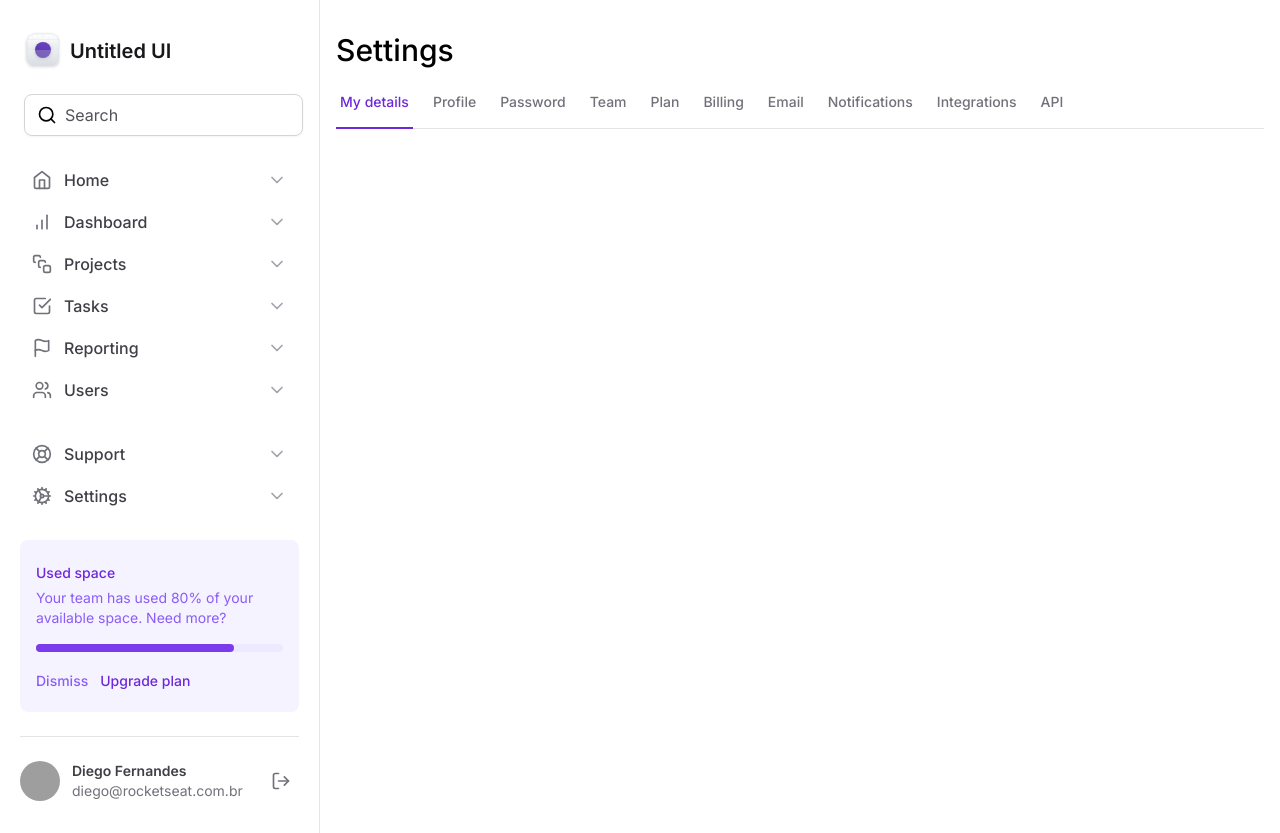
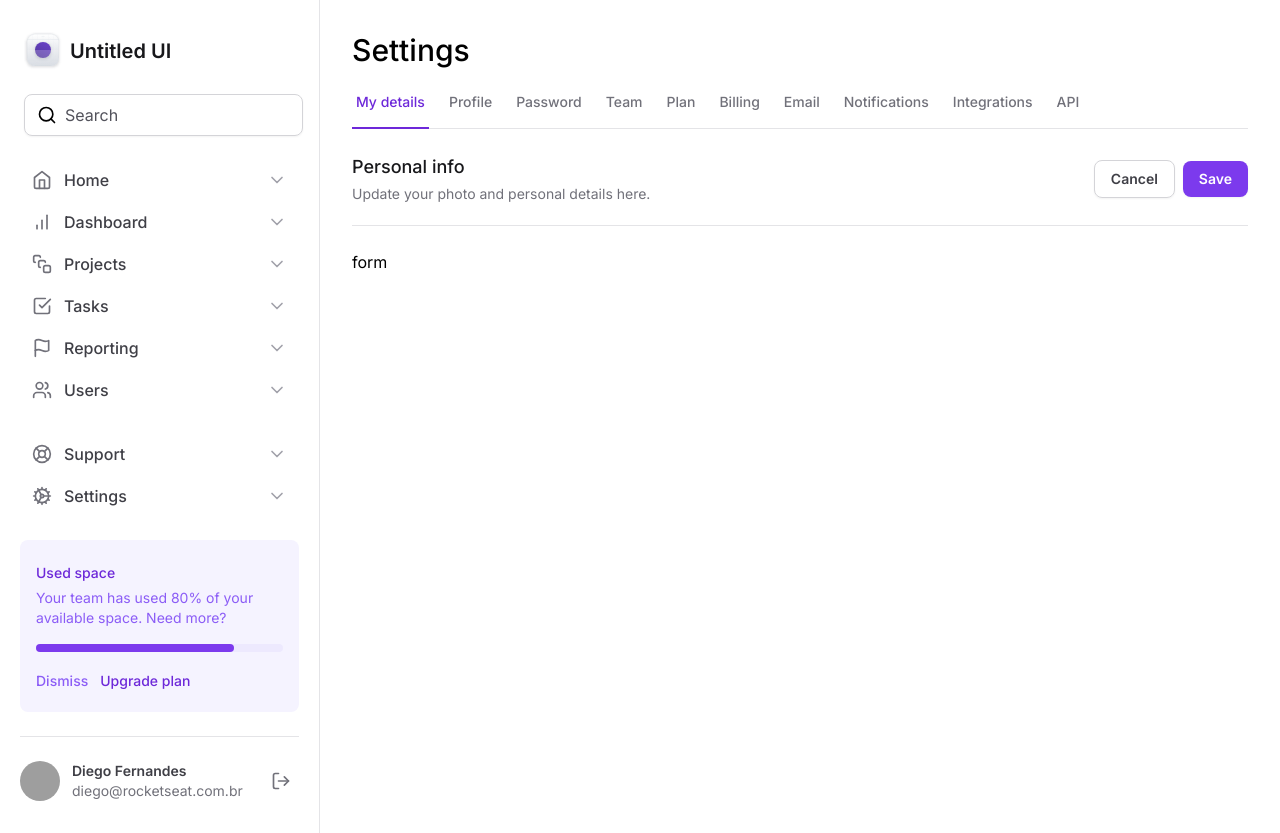
Before and after one commit to rocketseat-education/ignite-tailwind, a Next.js app: page / in a window 1280 px wide. Built offline with nearby package versions, Linux system fonts and the light colour scheme; grey boxes are pictures that could not be loaded.

Commit message:
Formulário - Estrutura do formulário

```diff
--- a/src/app/layout.tsx
+++ b/src/app/layout.tsx
@@ -20,7 +20,7 @@
       <body className={inter.className}>
         <div className="grid min-h-screen grid-cols-app">
           <Sidebar />
-          <main className="px-4 pb-12 pt-8">{children}</main>
+          <main className="px-8 pb-12 pt-8">{children}</main>
         </div>
       </body>
     </html>
--- a/src/app/page.tsx
+++ b/src/app/page.tsx
@@ -6,6 +6,36 @@
       <h1 className="to-zinc-900 text-3xl font-medium">Settings</h1>
 
       <SettingsTabs />
+
+      <div className="mt-6 flex flex-col">
+        <div className="flex items-center justify-between border-b border-zinc-200 pb-5">
+          <div className="space-y-1">
+            <h2 className="text-lg font-medium text-zinc-900">Personal info</h2>
+            <span className="text-sm text-zinc-500">
+              Update your photo and personal details here.
+            </span>
+          </div>
+          <div className="flex items-center gap-2">
+            <button
+              type="button"
+              className="rounded-lg border border-zinc-300 px-4 py-2 text-sm font-semibold text-zinc-700 shadow-sm hover:bg-zinc-50"
+            >
+              Cancel
+            </button>
+            <button
+              type="submit"
+              form="settings"
+              className="rounded-lg bg-violet-600 px-4 py-2 text-sm font-semibold text-white shadow-sm hover:bg-violet-700"
+            >
+              Save
+            </button>
+          </div>
+        </div>
+
+        <form id="settings" className="mt-6 flex w-full flex-col">
+          form
+        </form>
+      </div>
     </>
   )
 }
```
